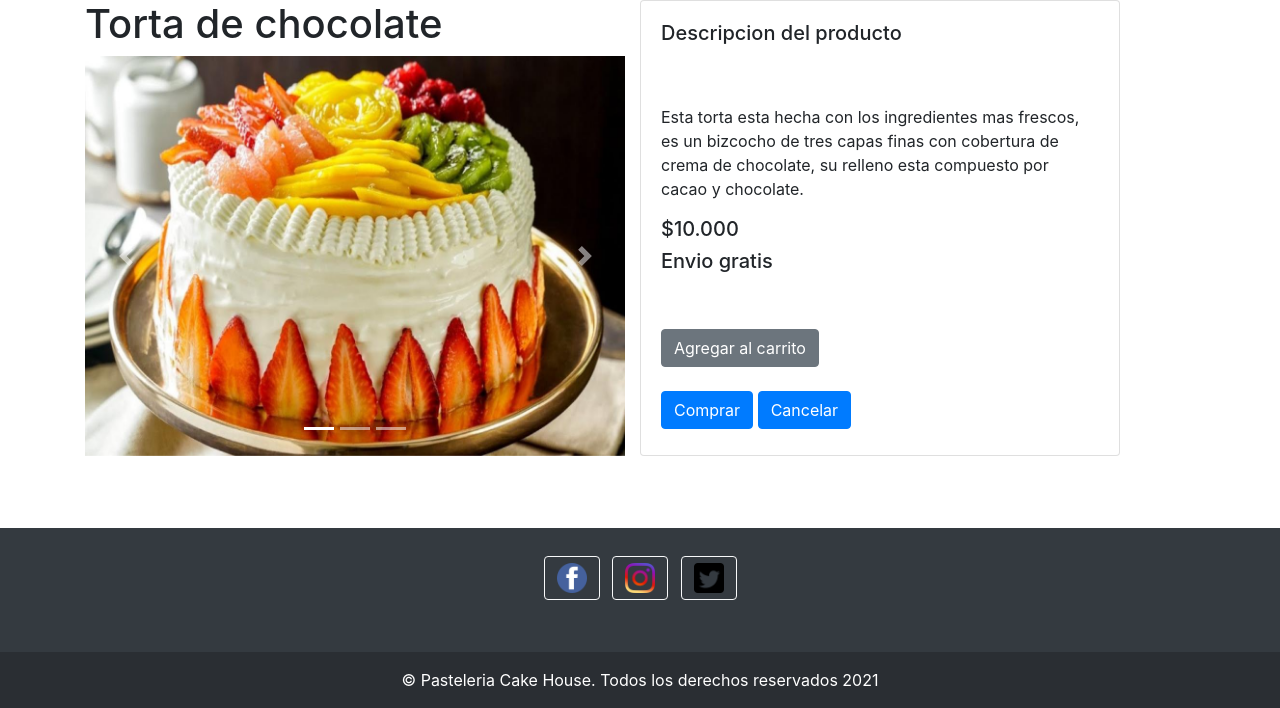
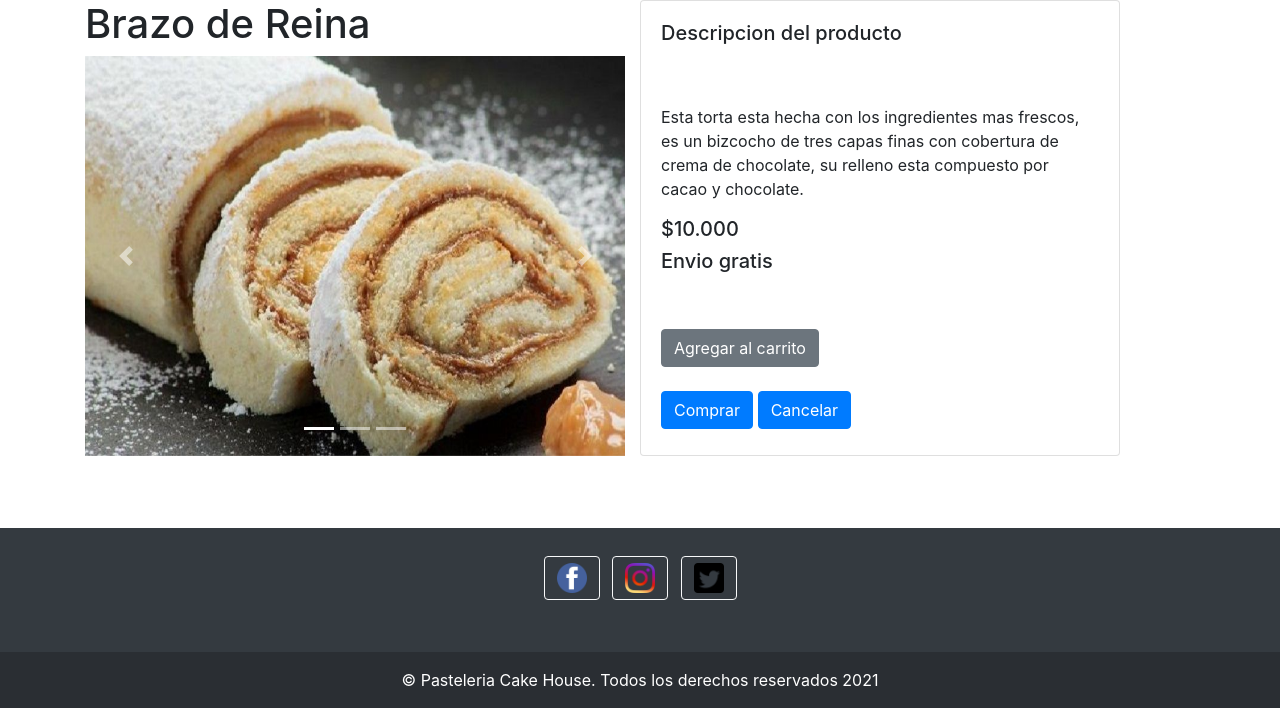
Before and after one commit to Ignacio1809/prueba4, a Django app: page /pasteleria/producto_tres in a window 1280 px wide. Shown: the part 144-852 px from the top of the page. Run offline with Django 3.2, Linux system fonts and the light colour scheme; some libraries are stand-ins or nearby versions.

Commit message:
Se actualiza el producto tres

```diff
--- a/pasteleria/templates/pasteleria/producto_tres.html
+++ b/pasteleria/templates/pasteleria/producto_tres.html
@@ -42,7 +42,7 @@
 <div class="container-sm">
     <div class="row">
         <div class="col-md-6">
-            <h1>Torta de chocolate</h1>
+            <h1>Brazo de Reina</h1>
             <div id="carouselExampleCaptions" class="carousel slide" data-ride="carousel">
                 <ol class="carousel-indicators">
                     <li data-target="#carouselExampleCaptions" data-slide-to="0" class="active"></li>
@@ -51,17 +51,17 @@
                 </ol>
                 <div class="carousel-inner">
                     <div class="carousel-item active">
-                        <img class="img_carrusel" src="{% static 'img/pastel.jpg' %}" class="d-block w-100" alt="...">
+                        <img class="img_carrusel" src="{% static 'img/brazo1.jpg' %}" class="d-block w-100" alt="...">
                         <div class="carousel-caption d-none d-md-block">
                         </div>
                     </div>
                     <div class="carousel-item">
-                        <img class="img_carrusel" src="{% static 'img/donuts.jpg' %}" class="d-block w-100" alt="...">
+                        <img class="img_carrusel" src="{% static 'img/brazo2.jpg' %}" class="d-block w-100" alt="...">
                         <div class="carousel-caption d-none d-md-block">
                         </div>
                     </div>
                     <div class="carousel-item">
-                        <img class="img_carrusel" src="{% static 'img/hoja1.jpg' %}" class="d-block w-100" alt="...">
+                        <img class="img_carrusel" src="{% static 'img/brazo.jpg' %}" class="d-block w-100" alt="...">
                         <div class="carousel-caption d-none d-md-block">
                         </div>
                     </div>
@@ -94,10 +94,10 @@
                 <br>
                 <br>
                 <div class="btn-group">
-                    <a href="final_pedido.html" class="btn btn-primary">Comprar</a>
+                    <a href="{% url 'pasteleria:finalizar_pedido_tres' %}" class="btn btn-primary">Comprar</a>
                 </div>
                 <div class="btn-group">
-                    <a href="home.html" class="btn btn-primary">Cancelar</a>
+                    <a href="{% url 'pasteleria:inicio' %}"class="btn btn-primary">Cancelar</a>
                 </div>
             </div>
         </div>
```
